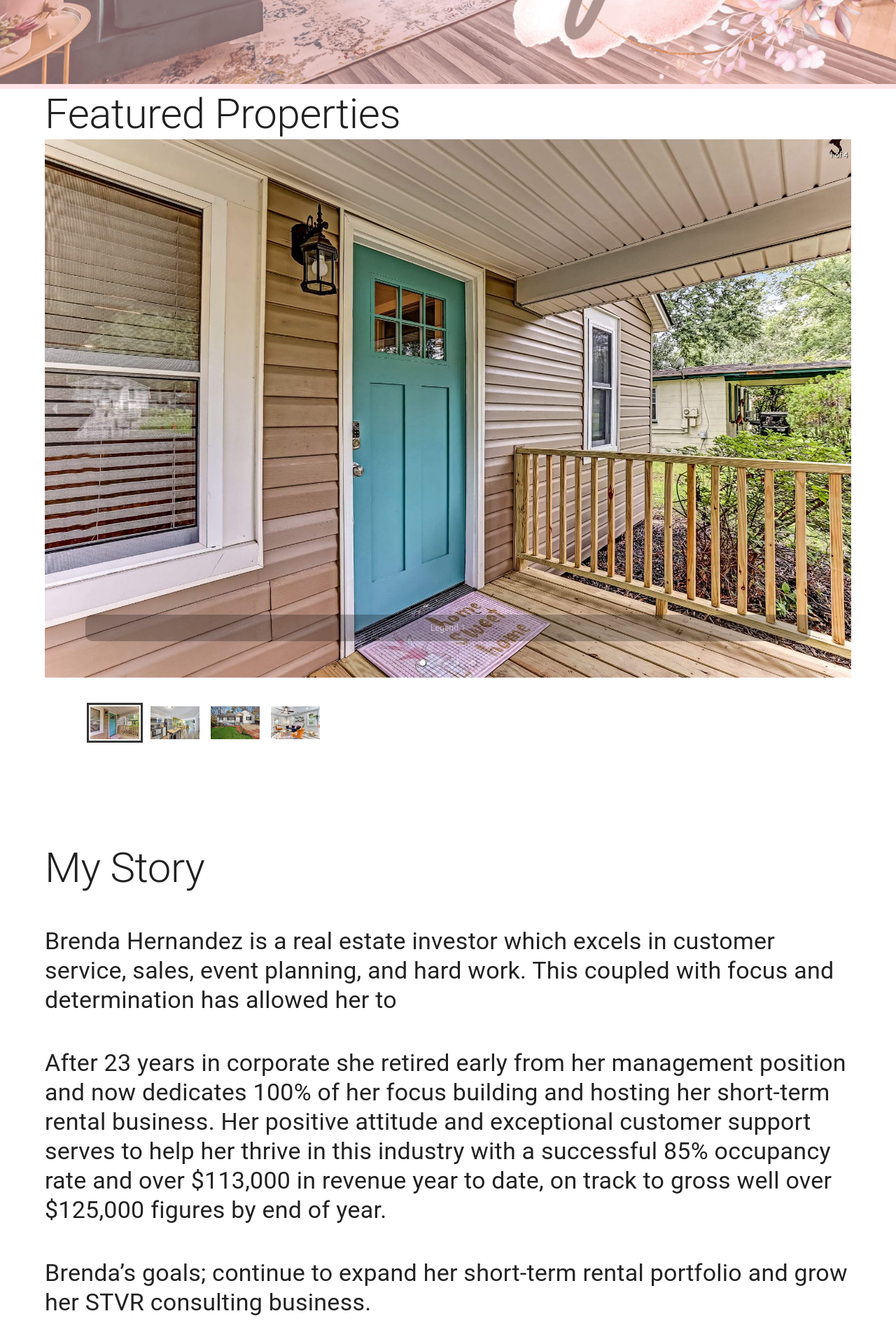
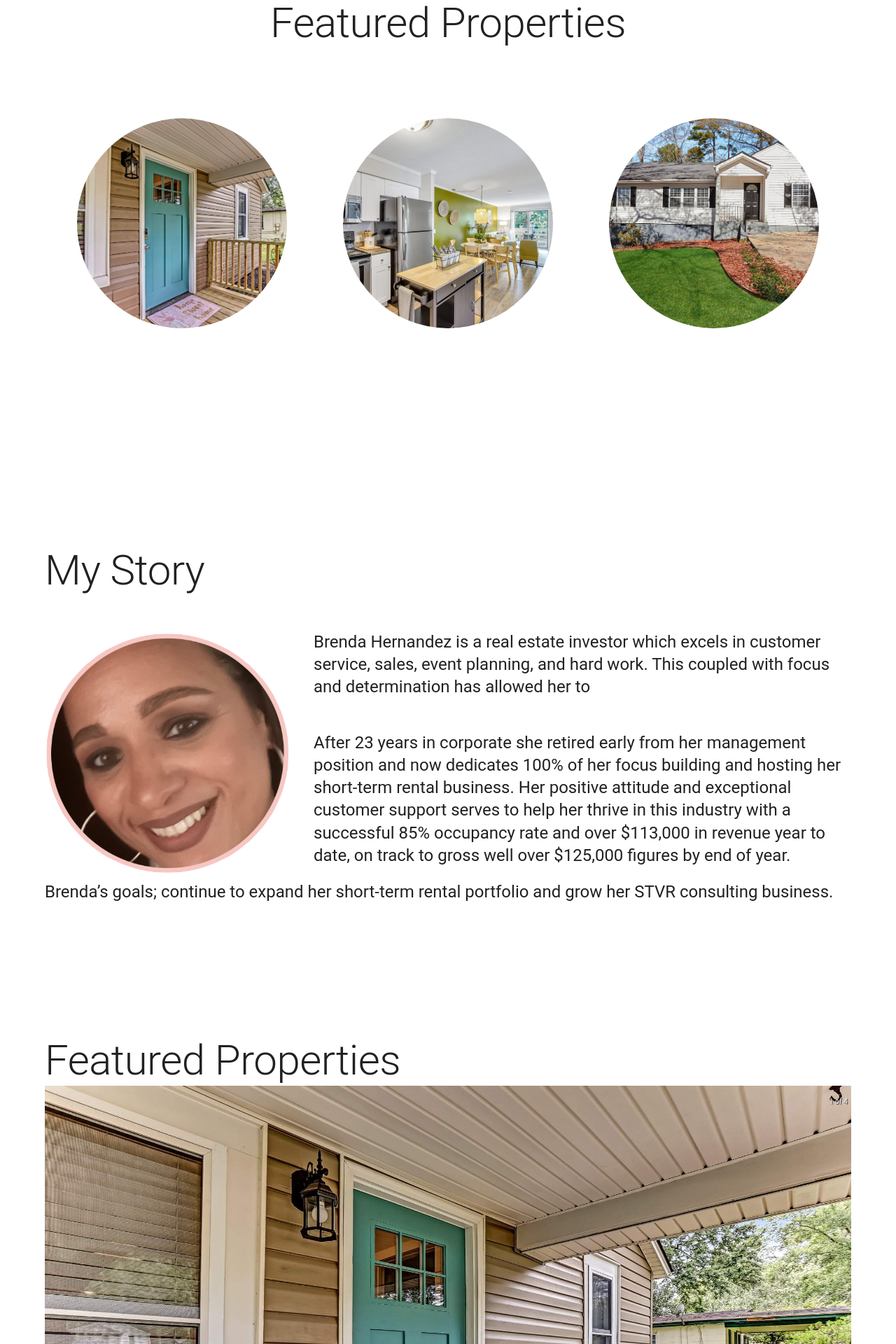
Before and after one commit to manuelMarkDenver/j2911-realty, a Next.js app in the folder frontend/: page / in a window 1280 px wide. Shown: the part 680-2600 px from the top of the page at 70% size. Built offline with nearby package versions, Linux system fonts and the light colour scheme.

Commit message:
updated featured properties

```diff
--- a/frontend/components/home/about/index.jsx
+++ b/frontend/components/home/about/index.jsx
@@ -1,32 +1,46 @@
-import { Container, Typography } from "@mui/material";
+import Image from "next/image";
+import { Box, Container, Grid, Typography } from "@mui/material";
+import bg from "../../../public/assets/images/featured-properties/featured-properties-bg.png";
+
+import circleImg from "../../../public/assets/brenda-circle.png";
 
 const About = () => {
   return (
-    <Container sx={{ height: "auto", padding: "100px 30px"}}>
-      <Typography variant="h2">My Story</Typography>
-      <br/><br/>
-      <Typography variant="h4">
-        Brenda Hernandez is a real estate investor which excels in customer
-        service, sales, event planning, and hard work. This coupled with focus
-        and determination has allowed her to
-      </Typography>
+    <Box style={{ backgroundImage: `url(${bg})`, height: "100vh", width: "100vw" }}>
+      <Container sx={{ height: "100vh", padding: "100px 30px" }}>
+        <Typography variant="h2" sx={{ marginBottom: "50px" }}>
+          My Story
+        </Typography>
+        <Grid container>
+          <Grid item xs={12} md={4}>
+            <Image src={circleImg} height={350} width={350} />
+          </Grid>
+          <Grid item xs={12} md={8}>
+            <Typography variant="h5">
+              Brenda Hernandez is a real estate investor which excels in
+              customer service, sales, event planning, and hard work. This
+              coupled with focus and determination has allowed her to
+            </Typography>
+            <br/><br/>
 
-      <br/><br/>
-      <Typography variant="h4">
-        After 23 years in corporate she retired early from her management
-        position and now dedicates 100% of her focus building and hosting her
-        short-term rental business. Her positive attitude and exceptional
-        customer support serves to help her thrive in this industry with a
-        successful 85% occupancy rate and over $113,000 in revenue year to date,
-        on track to gross well over $125,000 figures by end of year.
-      </Typography>
+            <Typography variant="h5">
+              After 23 years in corporate she retired early from her management
+              position and now dedicates 100% of her focus building and hosting
+              her short-term rental business. Her positive attitude and
+              exceptional customer support serves to help her thrive in this
+              industry with a successful 85% occupancy rate and over $113,000 in
+              revenue year to date, on track to gross well over $125,000 figures
+              by end of year.
+            </Typography>
+          </Grid>
+        </Grid>
 
-      <br/><br/>
-      <Typography variant="h4">
-        Brenda’s goals; continue to expand her short-term rental portfolio and
-        grow her STVR consulting business.
-      </Typography>
-    </Container>
+        <Typography variant="h5">
+          Brenda’s goals; continue to expand her short-term rental portfolio and
+          grow her STVR consulting business.
+        </Typography>
+      </Container>
+    </Box>
   );
 };
 
--- a/frontend/components/home/banner/index.jsx
+++ b/frontend/components/home/banner/index.jsx
@@ -4,14 +4,11 @@ import { Container, Box, Typography } from "@mui/material";
 
 import Image from "next/image";
 import bannerImg from "../../../public/assets/images/banner.png";
-import imageLogo from "../../../public/assets/images/image-logo.png";
 
 const Banner = () => {
   return (
     <Box sx={{ position: "relative",  }}>
-      <Image src={bannerImg} style={{ objectFit: "cover", width: "100%", height: "100vh", zIndex: 5}} />
-      <Image src={imageLogo} style={{ position: "absolute", right: "0", bottom: "0", height: "60%", width: "auto", zIndex: 10}} />
-      <Box sx={{ position: "absolute", top: "0", left: "0", right: "0", bottom: "0", background: "pink", opacity: "45%", zIndex: 0 }}></Box>
+      <Image src={bannerImg} style={{ objectFit: "cover", width: "100%", height: "30%", zIndex: 5}} />
     </Box>
   );
 };
--- a/frontend/components/home/featured-properties/index.jsx
+++ b/frontend/components/home/featured-properties/index.jsx
@@ -1,16 +1,82 @@
+import { useState } from "react";
+import Image from "next/image";
+
+import "react-responsive-carousel/lib/styles/carousel.min.css";
 import { Carousel } from "react-responsive-carousel";
 
-import "react-responsive-carousel/lib/styles/carousel.min.css";
-
-import { Box, Container, Typography } from "@mui/material";
-
+import {
+  Box,
+  Card,
+  Container,
+  Typography,
+  Stack,
+  Avatar,
+  Modal,
+} from "@mui/material";
 import bg from "../../../public/assets/images/featured-properties/featured-properties-bg.png";
 
 const FeaturedProperties = () => {
+  const [open, setOpen] = useState(false);
+  const handleOpen = () => setOpen(true);
+  const handleClose = () => setOpen(false);
+
+  const style = {
+    position: "absolute",
+    top: "50%",
+    left: "50%",
+    transform: "translate(-50%, -50%)",
+    width: "55%",
+    bgcolor: "background.paper",
+    border: "2px solid #000",
+    boxShadow: 24,
+    p: 4,
+  };
+
   return (
-    <Container sx={{ backgroundImage: `url(${bg})`, backgroundSize: "cover" }}>
-      <Box>
-        <Typography variant="h2">Featured Properties</Typography>
+    <Container
+      sx={{
+        backgroundImage: `url(${bg})`,
+        backgroundSize: "cover",
+        padding: "30px 0",
+      }}
+    >
+      <Typography variant="h2" textAlign="center">Featured Properties</Typography>
+      <Box
+        sx={{
+          display: "flex",
+          justifyContent: "center",
+          alignItems: "center",
+          padding: "100px 0",
+        }}
+      >
+        <Stack direction="row" spacing={10} mb={10}>
+          <Avatar
+            alt="Carousel Image 1"
+            src="/assets/images/featured-properties/carousel-2.jpg"
+            sx={{ width: 300, height: 300 }}
+            onClick={handleOpen}
+          />
+          <Avatar
+            alt="Carousel Image 2"
+            src="/assets/images/featured-properties/carousel-3.jpg"
+            sx={{ width: 300, height: 300 }}
+            onClick={handleOpen}
+          />
+          <Avatar
+            alt="Carousel Image 3"
+            src="/assets/images/featured-properties/carousel-4.jpg"
+            sx={{ width: 300, height: 300 }}
+            onClick={handleOpen}
+          />
+        </Stack>
+      </Box>
+      <Modal
+        open={open}
+        onClose={handleClose}
+        aria-labelledby="modal-modal-title"
+        aria-describedby="modal-modal-description"
+      >
+        <Box sx={style}>
           <Carousel showArrows={true} infiniteLoop={true}>
             <div>
               <img src="assets/images/featured-properties/carousel-2.jpg" />
@@ -30,6 +96,7 @@ const FeaturedProperties = () => {
             </div>
           </Carousel>
         </Box>
+      </Modal>
     </Container>
   );
 };
--- a/frontend/components/ui/MainNavigation.jsx
+++ b/frontend/components/ui/MainNavigation.jsx
@@ -48,6 +48,11 @@ const DrawerAppBar = (props) => {
     setMobileOpen((prevState) => !prevState);
   };
 
+  const textColor = {
+    color: "red"
+};
+
+
   const drawer = (
     <Box onClick={handleDrawerToggle} sx={{ textAlign: "center" }}>
       <Typography variant="h6" sx={{ my: 2 }}>
@@ -55,10 +60,10 @@ const DrawerAppBar = (props) => {
       </Typography>
       <Divider />
       <List>
-        {navItems.map((item) => (
-          <ListItem key={item} disablePadding>
+        {navItems.map((item, index) => (
+          <ListItem key={index} disablePadding>
             <ListItemButton sx={{ textAlign: "center" }}>
-              <ListItemText primary={item} color="black" />
+              <ListItemText disableTypography primaryTypographyProps={{ style: textColor }}  primary={<Typography>{item}</Typography>} />
             </ListItemButton>
           </ListItem>
         ))}
```
Also changed, not shown: frontend/public/assets/brenda-circle.png (added), frontend/public/assets/images/banner.png. Lines whose indentation alone changed are shown as unchanged.
